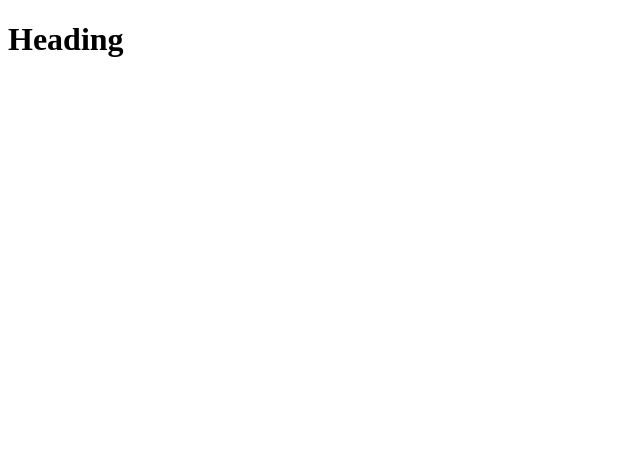
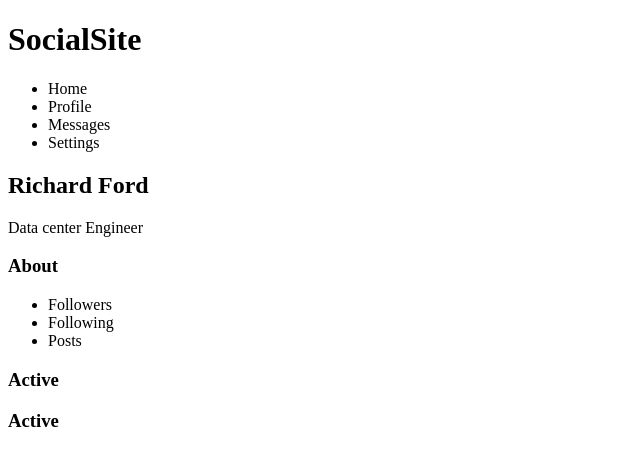
Before and after one commit to Rapids00122/C4-Profile-Page, a plain HTML site: page index.html in a window 1280 px wide. Shown: the whole page, without its empty margins (0-640 px from the left). Drawn offline with Linux system fonts and the light colour scheme.

Commit message:
basic HTML

```diff
--- a/index.html
+++ b/index.html
@@ -4,11 +4,59 @@
     <meta charset="UTF-8">
     <meta name="viewport" content="width=device-width, initial-scale=1.0">
     <meta http-equiv="X-UA-Compatible" content="ie=edge">
-    <title>Title</title>
+    <title>SocialSite</title>
     <link rel="stylesheet" href="style.css">
   </head>
   <body>
-    <h1>Heading</h1>
-    <script src="index.js"></script>
+    <header>
+      <h1>SocialSite</h1>
+      <nav>
+        <ul>
+          <li>
+            Home
+          </li>
+          <li>
+            Profile
+          </li>
+          <li>
+            Messages
+          </li>
+          <li>
+            Settings
+          </li>
+        </ul>
+      </nav>
+    </header>
+    <main>
+      <section>
+        <h2>Richard Ford</h2>
+        <p>Data center Engineer</p>
+        <div></div>
+      </section>
+      <aside>
+        <h3>About</h3>
+      </aside>
+      <article>
+        <ul>
+          <li>
+            Followers
+          </li>
+          <li>
+            Following
+          </li>
+          <li>
+            Posts
+          </li>
+        </ul>
+      </article>
+      <aside>
+        <section>
+          <h3>Active</h3>
+        </section>
+        <section>
+          <h3>Active</h3>
+        </section>
+      </aside>
+    </main>
   </body>
 </html>
--- a/index.js
+++ /dev/null
@@ -1 +0,0 @@
-// Add JavaScript below
```
Also changed, not shown: package-lock.json (added), 1 other file.
